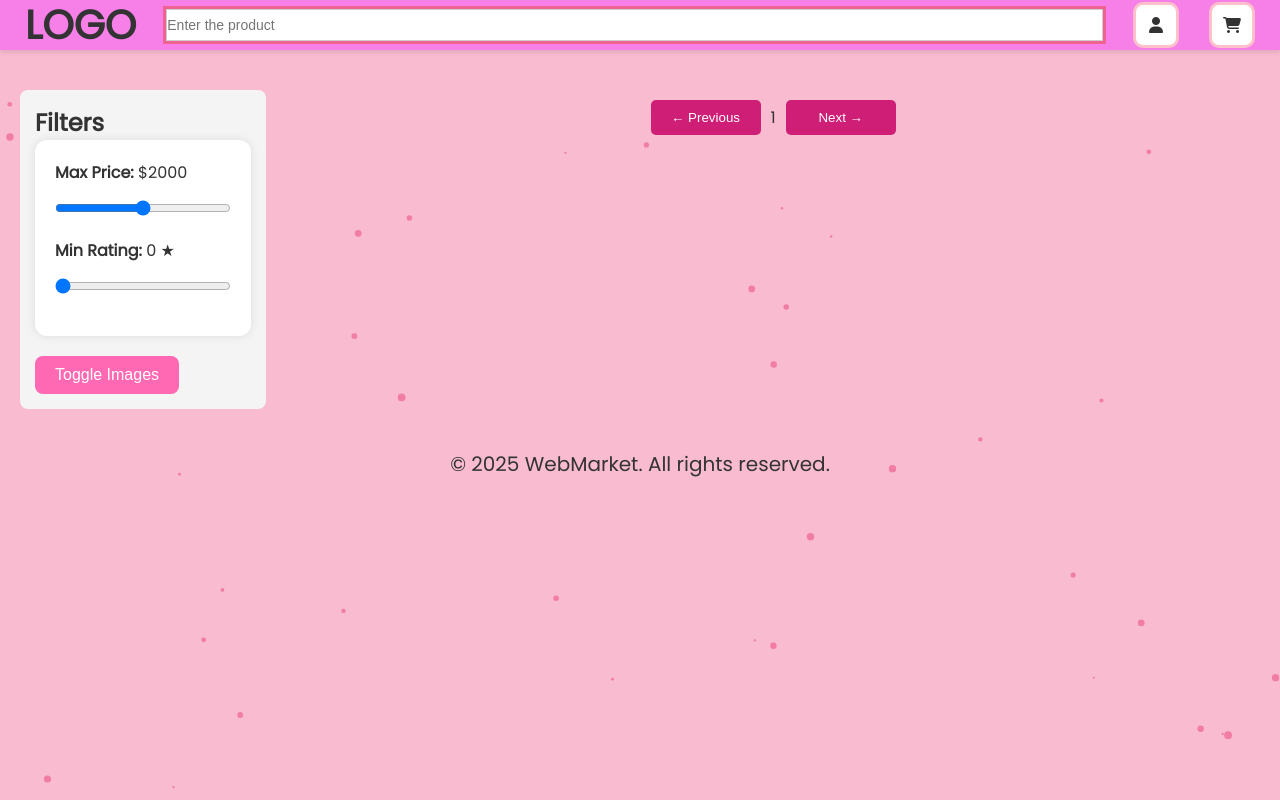
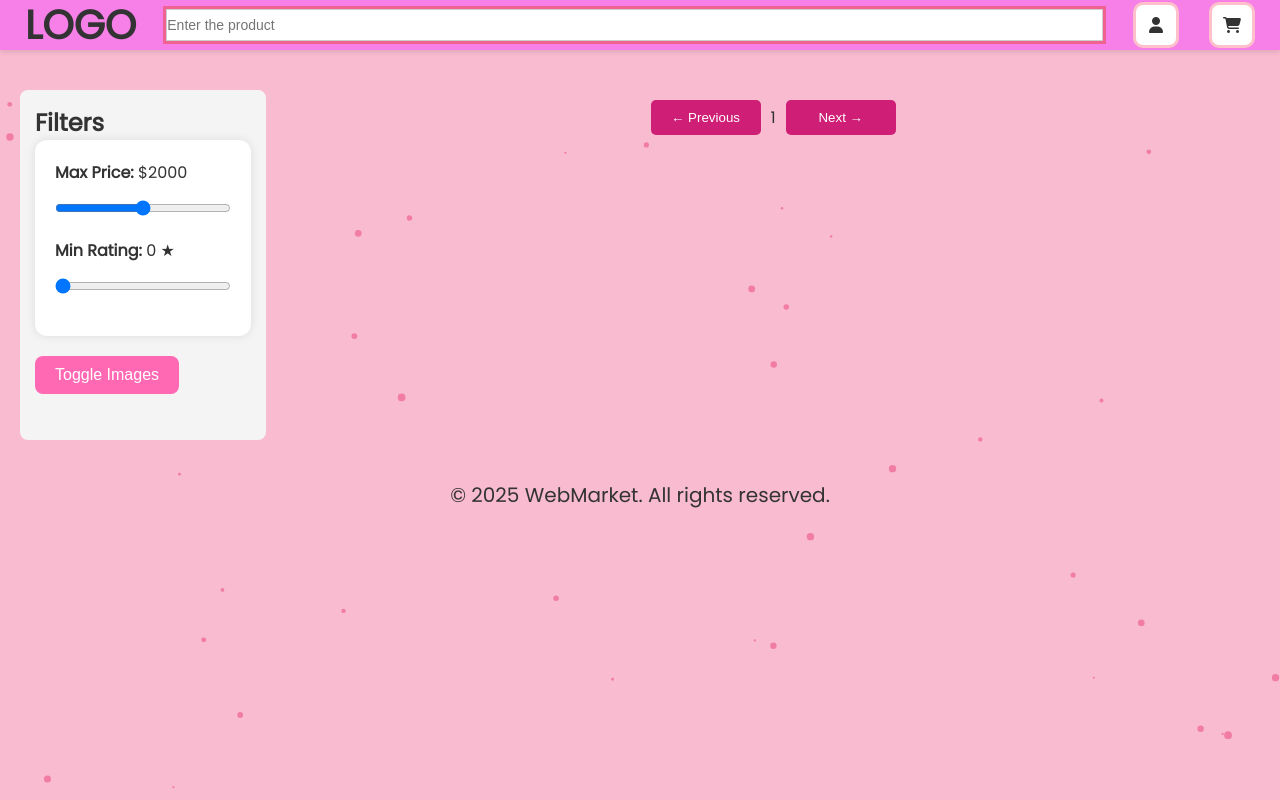
Before and after one commit to BohdanKalitovskyi/web-market, a Django app: page / in a window 1280 px wide. Run offline with Django 5.2, Linux system fonts and the light colour scheme.

Commit message:
responsiveness bugs fixed

```diff
--- a/store/static/store/css/styles.css
+++ b/store/static/store/css/styles.css
@@ -111,7 +111,8 @@
     padding: 15px;
     border-radius: 8px;
     height: auto;
-    max-height: 40vh;
+    height: 350px;
+    max-height: 500px;
     position:sticky;
     top: 60px;
     z-index: 900;
```
Also changed, not shown: db.sqlite3.
